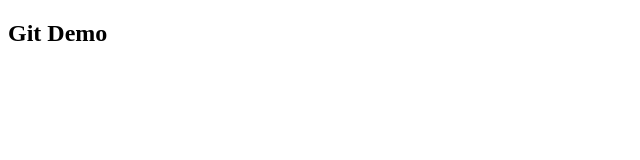
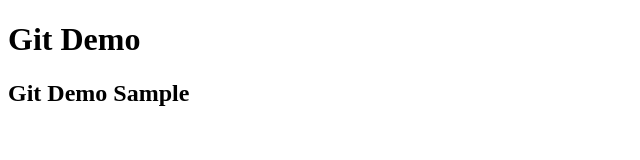
Before and after one commit to samuelgashaw/Git_Demo, a plain HTML site: page index.html in a window 1280 px wide. Shown: the whole page, without its empty margins (0-640 px from the left). Drawn offline with Linux system fonts and the light colour scheme.

Commit message:
this is my second commit

```diff
--- a/index.html
+++ b/index.html
@@ -8,7 +8,8 @@
 </head>
 
 <body>
-    <h2>Git Demo</h2>
+    <h1>Git Demo</h1>
+    <h2>Git Demo Sample</h2>
 </body>
 
 </html>
```
